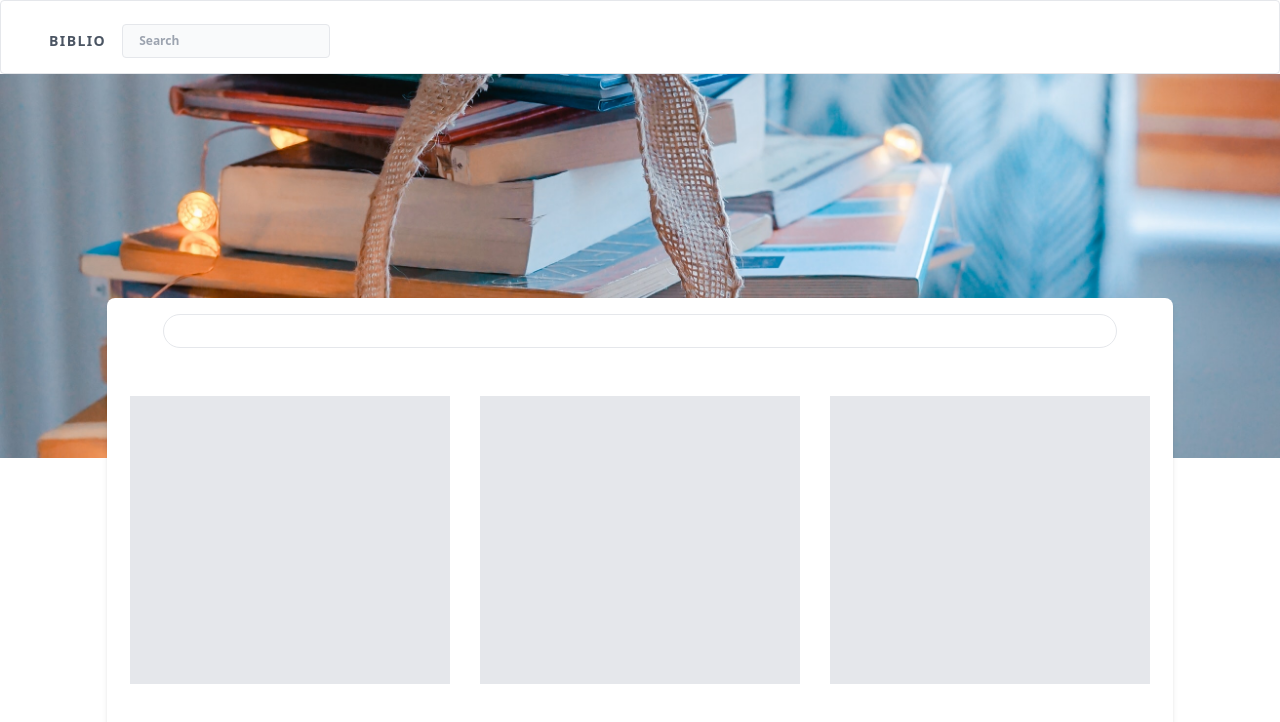
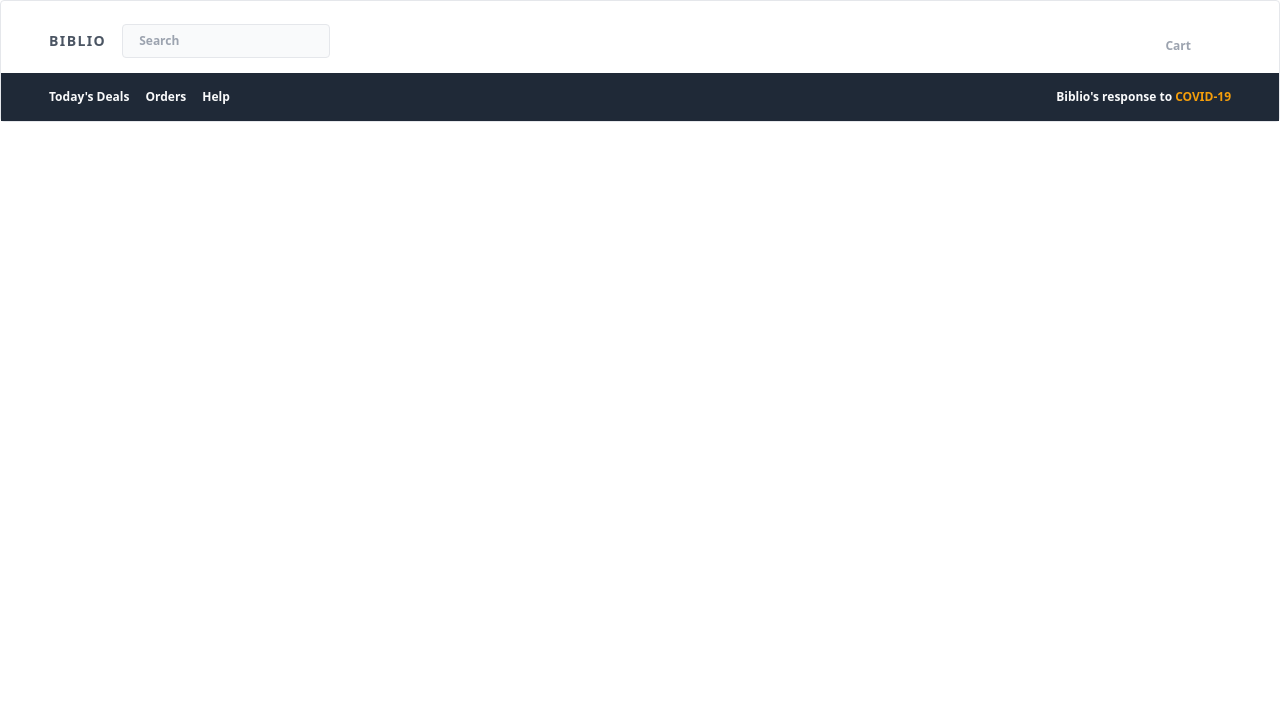
Before and after one commit to ARitik/ecs, a Next.js app in the folder client/: page / in a window 1280 px wide. Shown: the top 722 px of the page. Built offline with nearby package versions, Linux system fonts and the light colour scheme.

Commit message:
🌈  Final touchup on the Navbar

```diff
--- a/client/src/components/Navbar.tsx
+++ b/client/src/components/Navbar.tsx
@@ -36,9 +36,11 @@ const Navbar: React.FC = () => {
 			{/* Navbar Main */}
 			<div className='flex flex-row items-center justify-between h-16 px-4 md:px-12'>
 				<div className='flex flex-row items-center space-x-4'>
-					<h1 className='text-sm font-bold tracking-widest text-gray-600 uppercase'>
-						Biblio
-					</h1>
+					<Link href='/'>
+						<a className='text-sm font-bold tracking-widest text-gray-600 uppercase'>
+							Biblio
+						</a>
+					</Link>
 					<div className='flex items-center py-2 pl-2 text-gray-400 border rounded w-52 bg-gray-50'>
 						<i className='fas fa-search'></i>
 						<input
@@ -48,25 +50,45 @@ const Navbar: React.FC = () => {
 						/>
 					</div>
 				</div>
-				<div className='flex flex-row items-center space-x-2'>
+				<div className='flex flex-row items-center space-x-4'>
 					{authenticated && (
 						<Link href='/login'>
 							<a className='mt-2 text-sm font-semibold text-gray-400 transition duration-200 hover:text-gray-600'>
 								<i className='fas fa-layer-group'></i>
+								<p className='hidden ml-1 text-xs md:inline-block'>Orders</p>
 							</a>
 						</Link>
 					)}
 					<Link href='/cart'>
 						<a className='mt-2 text-sm font-semibold text-gray-400 transition duration-200 hover:text-gray-600'>
 							<i className='fas fa-shopping-cart'></i>
+							<p className='hidden ml-1 text-xs md:inline-block'>Cart</p>
 						</a>
 					</Link>
 					<i
-						className='mt-2 text-gray-400 cursor-pointer md:pl-6 fas fa-user'
+						className='mt-2 text-gray-400 cursor-pointer md:pl-6 fas fa-bars'
 						onClick={e => toggler(e)}
 					></i>
 				</div>
 			</div>
+			<div className='flex flex-row items-center justify-between h-12 px-4 text-xs font-semibold bg-gray-800 md:px-12 text-gray-50'>
+				<div className='flex flex-row space-x-4 text-xs'>
+					<Link href='/deals'>
+						<a className='hover:underline'>Today's Deals</a>
+					</Link>
+					<Link href='/orders'>
+						<a className='hover:underline'>Orders</a>
+					</Link>
+					<Link href='/help'>
+						<a className='hover:underline'>Help</a>
+					</Link>
+				</div>
+				<h1 className='cursor-pointer hover:underline'>
+					Biblio's response to{' '}
+					<span className='font-bold text-yellow-500 uppercase'>COVID-19</span>
+				</h1>
+			</div>
+
 			{/* Menu On Toggle */}
 			<div
 				className={classNames(
--- a/client/src/pages/account.tsx
+++ b/client/src/pages/account.tsx
@@ -41,7 +41,7 @@ export default function account() {
 						Review your prior purchases with us and explore new reads on Biblio.
 					</h2>
 					<p className='pt-4 text-sm font-medium text-gray-500'>
-						Signed in as stewie@gmail.com
+						Signed in as {user.email}
 					</p>
 				</div>
 				<button
--- a/client/src/pages/index.tsx
+++ b/client/src/pages/index.tsx
@@ -2,32 +2,11 @@ import Head from 'next/head';
 
 export default function Home() {
 	return (
-		<div className='w-screen h-screen'>
+		<div>
 			<Head>
 				<title>Create Next App</title>
 				<link rel='icon' href='/favicon.ico' />
 			</Head>
-			<div className='container mx-auto '>
-				<img
-					src='/images/books.jpg'
-					className='object-cover w-full bg-center h-96'
-				/>
-				<div className='flex flex-wrap items-baseline justify-around w-5/6 px-2 pt-12 pb-12 mx-auto space-y-12 transform -translate-y-40 bg-white rounded-lg shadow-md md:pt-4'>
-					<div className='w-full p-4 mx-12 border rounded-full'></div>
-					<div className='bg-gray-200 w-80 h-72'></div>
-					<div className='bg-gray-200 w-80 h-72'></div>
-					<div className='bg-gray-200 w-80 h-72'></div>
-					<div className='w-80 h-72 bg-gray-50'></div>
-					<div className='w-80 h-72 bg-gray-50'></div>
-					<div className='w-80 h-72 bg-gray-50'></div>
-					<div className='w-80 h-72 bg-gray-50'></div>
-					<div className='w-80 h-72 bg-gray-50'></div>
-					<div className='w-80 h-72 bg-gray-50'></div>
-					<div className='w-80 h-72 bg-gray-50'></div>
-					<div className='w-80 h-72 bg-gray-50'></div>
-					<div className='w-80 h-72 bg-gray-50'></div>
-				</div>
-			</div>
 		</div>
 	);
 }
```
Also changed, not shown: 1 other file (tests, documents, lock files or other folders).
